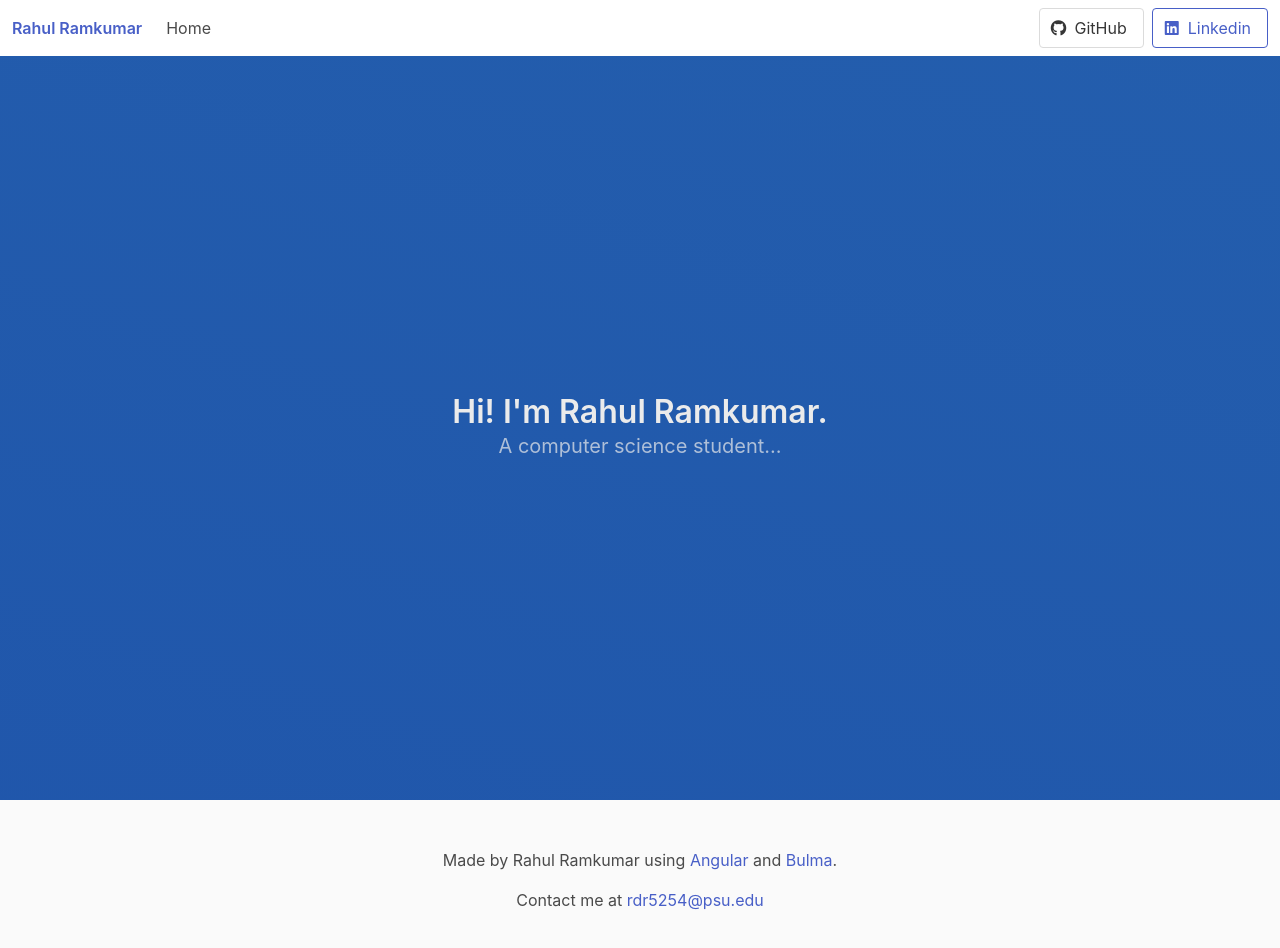
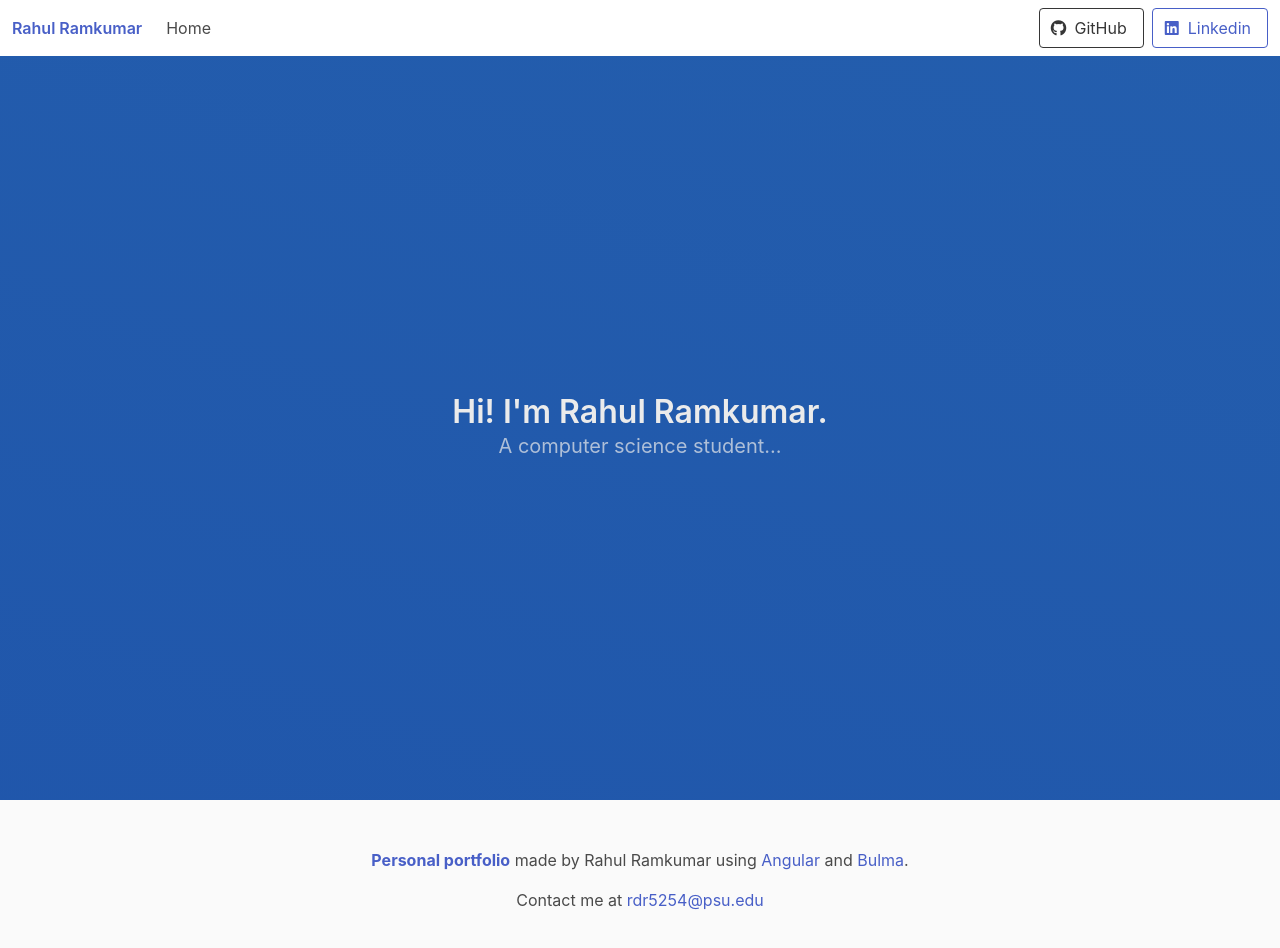
Before and after one commit to rsquared226/rsquared226.github.io, an Angular app: page / in a window 1280 px wide. Shown: the top 948 px of the page. Built offline with nearby package versions, Linux system fonts and the light colour scheme.

Commit message:
Add Hover Color to GitHub Button and Link to Repo

```diff
--- a/src/app/footer/footer.component.html
+++ b/src/app/footer/footer.component.html
@@ -1,7 +1,12 @@
 <footer class="footer">
   <div class="content has-text-centered">
     <p>
-      Made by Rahul Ramkumar using
+      <strong
+        ><a href="https://github.com/rsquared226/rsquared226.github.io"
+          >Personal portfolio</a
+        ></strong
+      >
+      made by Rahul Ramkumar using
       <a href="https://angular.io/" target="_blank">Angular</a> and
       <a href="https://bulma.io/" target="_blank">Bulma</a>.
     </p>
--- a/src/app/navbar/navbar.component.html
+++ b/src/app/navbar/navbar.component.html
@@ -14,7 +14,7 @@
       <div class="navbar-item">
         <div class="buttons">
           <a
-            class="button is-outlined"
+            class="button is-dark is-outlined"
             href="https://github.com/rsquared226"
             target="_blank"
           >
```
